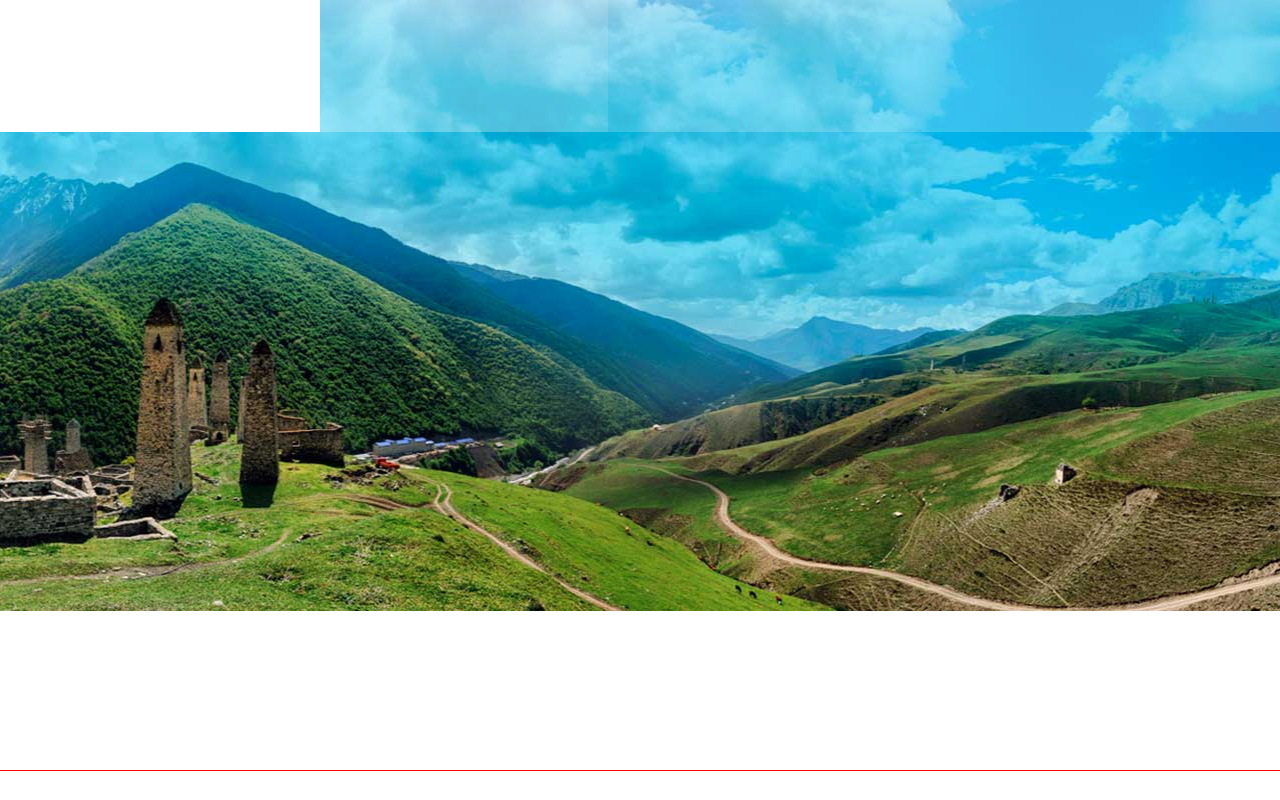
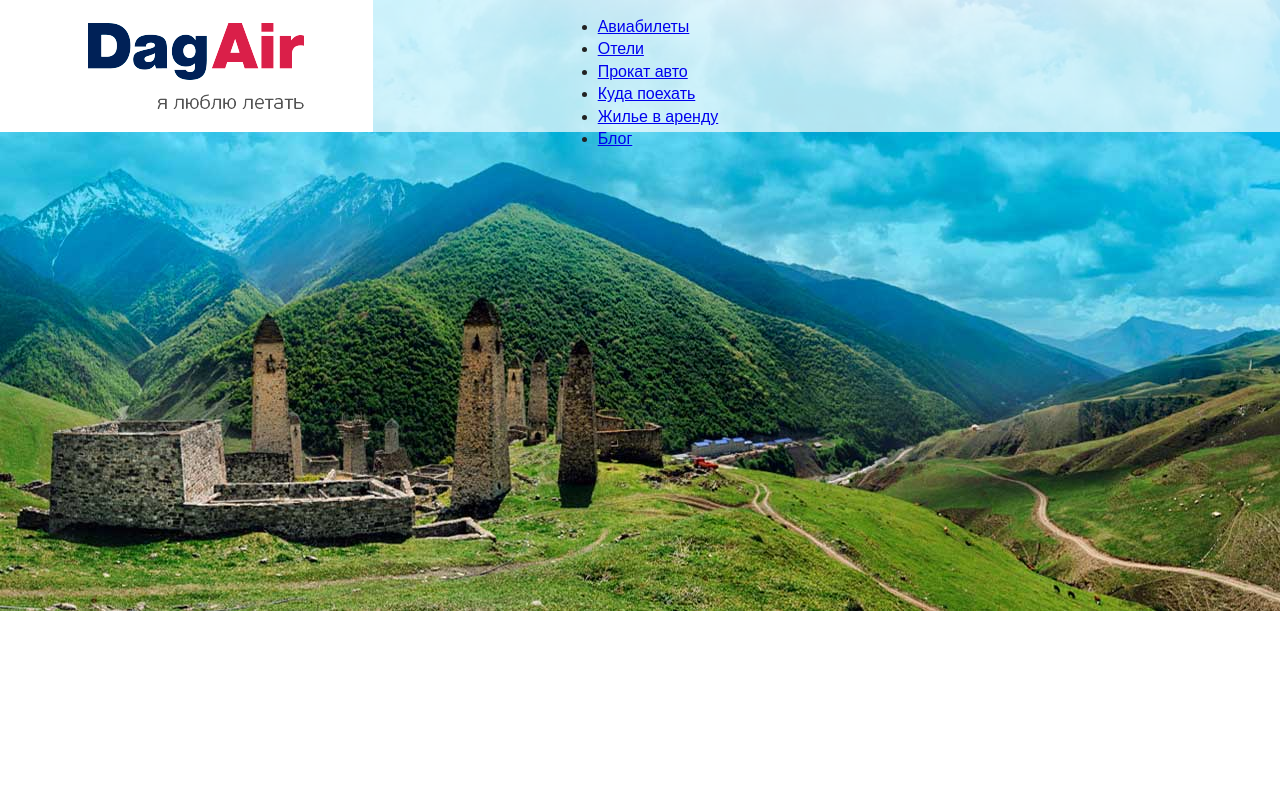
Before and after one commit to TheDonKing/airdag, a PHP site: page / in a window 1280 px wide. Run offline with PHP 8.4, Linux system fonts and the light colour scheme; some libraries are stand-ins or nearby versions.

Commit message:
удаление файлов

```diff
--- a/css/style.css
+++ b/css/style.css
@@ -17,7 +17,7 @@
 @font-face {
   font-family: 'PFBeauSansPro-Regular';
   src: url('font/PFBeauSansPro-Regular/PFBeauSansPro-Regular.eot');
-  src: url('font/PFBeauSansPro-Regular/PFBeauSansPro-Regular.eot?#iefix') format('embedded-opentype'), url('font/PFBeauSansPro-Regular/PFBeauSansPro-Regular.woff') format('woff'), url('font/PFBeauSansPro-Regular/PFBeauSansPro-Regular.ttf') format('truetype'), url('font/PFBeauSansPro-Regular/PFBeauSansPro-Regular.svg#PFBeauSansPro-Bold') format('svg');
+  src: url('font/PFBeauSansPro-Regular/PFBeauSansPro-Regular.eot?#iefix') format('embedded-opentype'), url('font/PFBeauSansPro-Regular/PFBeauSansPro-Regular.woff') format('woff'), url('font/PFBeauSansPro-Regular/PFBeauSansPro-Regular.ttf') format('truetype'), url('font/PFBeauSansPro-Regular/PFBeauSansPro-Regular.svg#PFBeauSansPro-Regular') format('svg');
   font-weight: normal;
   font-style: normal;
 }
@@ -29,9 +29,14 @@
   ---------------------------------------------------*/
 .row {
   width: 1176px;
+  min-width: 980px;
   margin: 0 auto;
   display: block;
   height: auto;
+  overflow: hidden;
+}
+#allBox {
+  min-width: 980px;
   overflow: hidden;
 }
 /*
@@ -42,23 +47,42 @@
   width: 100%;
   outline: 1px solid red;
   margin: 0 auto;
-  background: url("../img/headerbg.jpg") no-repeat top;
+  background: url("../img/headerbg.jpg") no-repeat;
+}
+.header .lineLeft {
+  position: absolute;
+  left: 0;
+  top: 0;
+  width: 373px;
+  height: 132px;
+  background-color: #ffffff;
+  z-index: 1;
 }
 .header .logo {
-  width: 25%;
+  width: 20%;
   height: 132px;
   float: left;
   background-color: #ffffff;
 }
 .header .menu {
-  width: 75%;
+  width: auto;
   height: 132px;
   background-color: rgba(255, 255, 255, 0.7);
-  opacity: 0.3;
-  float: right;
+  margin: 0 auto;
 }
 .header .menu .menuLogo {
   width: 288px;
   height: 132px;
-  background-color: #ffffff;
+  background: #ffffff url("../img/logo.png") no-repeat center;
+  float: left;
+  overflow: hidden;
+  z-index: 2;
+  position: relative;
 }
+.header .menu .menuLink {
+  float: right;
+  width: 57%;
+}
+.header .menu .menuLink ul li a {
+  float: left;
+}
--- a/css/style.less
+++ b/css/style.less
@@ -25,12 +25,10 @@
   src: url('font/PFBeauSansPro-Regular/PFBeauSansPro-Regular.eot?#iefix') format('embedded-opentype'),
   url('font/PFBeauSansPro-Regular/PFBeauSansPro-Regular.woff') format('woff'),
   url('font/PFBeauSansPro-Regular/PFBeauSansPro-Regular.ttf') format('truetype'),
-  url('font/PFBeauSansPro-Regular/PFBeauSansPro-Regular.svg#PFBeauSansPro-Bold') format('svg');
+  url('font/PFBeauSansPro-Regular/PFBeauSansPro-Regular.svg#PFBeauSansPro-Regular') format('svg');
   font-weight: normal;
   font-style: normal;
 }
-
-
 
 
 @import "elements.less";
@@ -38,11 +36,16 @@
 @import "animate.css";
 @color-base: #bb2449 ; // Розовый цвет по умолчанию
 @color-base2: #042656 ; // Синий цвет по умолчанию
+
+//Шрифты по умолчанию
 .font-base-bold(@size){
-  font:@size PF BeauSans Pro-Bold, sans-serif;
+  font:@size PFBeauSansPro-Bold, sans-serif;
 }
 .font-base-regular(@size){
-  font:@size PF BeauSans Pro-Regular, sans-serif;
+  font:@size PFBeauSansPro-Regular, sans-serif;
+}
+.font-base-italic(@size){
+  font:@size PFBeauSansPro-Italic, sans-serif;
 }
 .outline(@color){
   outline: 1px solid @color;
@@ -53,9 +56,14 @@
 }
 .row{
   width: 1176px;
+  min-width: 980px;
   margin: 0 auto;
   display: block;
   height: auto;
+  overflow: hidden;
+}
+#allBox {
+  min-width:980px;
   overflow: hidden;
 }
 /*
@@ -67,28 +75,44 @@
   width:100%;
  .outline(red);
   margin: 0 auto;
-  background: url("../img/headerbg.jpg") no-repeat top;
+  background: url("../img/headerbg.jpg") no-repeat ;
+
+  .lineLeft{
+    position: absolute;
+    left: 0;
+    top: 0;
+    width: 373px;
+    height: 132px;
+    background-color: #ffffff;
+    z-index: 1;
+  }
 
   .logo{
-    width:25%;
+    width:20%;
     height: 132px;
     float: left;
-
     background-color: #ffffff;
   }
   .menu{
-    width:75%;
+    width: auto;
     height: 132px;
     background-color:rgba(255,255,255,0.7);
-    opacity: 0.3;
-    float: right;
-      .menuLogo{
+    margin: 0 auto;
+    .menuLogo{
         width: 288px;
          height: 132px;
-        background-color: #ffffff;
+        background:#ffffff url("../img/logo.png") no-repeat center;
+        float: left;
+        overflow: hidden;
+      z-index: 2;
+      position: relative;
     }
-      .menuLink{
-
+    .menuLink {
+      float: right;
+      width: 57%;
+    }
+      .menuLink ul li a{
+        float: left;
     }
   }
 }
--- a/index.php
+++ b/index.php
@@ -11,7 +11,6 @@
         <meta name="robots" content="all"/>
         <meta name="description" content="Airdag">
         <title>Airdag</title>
-        <meta name="viewport" content="width=device-width, initial-scale=1"/>
         <meta name='yandex-verification' content='6c33212f4dc14e06' />
 
         <link rel="apple-touch-icon" href="apple-touch-icon.png">
@@ -43,19 +42,28 @@
         <![endif]-->
 
         <!-- Add your site or application content here -->
-
-        <div class="header">
-            <div class="logo">
-
-            </div>
+<div id="allBox">
+    <div class="header">
             <div class="menu">
-                <div class="menuLogo">
-
+                <div class="lineLeft">
                 </div>
-
+                <div class="row">
+                    <div class="menuLogo">
+                </div>
+                <div class="menuLink">
+                    <ul>
+                        <li><a href="#">Авиабилеты</a></li>
+                        <li><a href="#">Отели</a></li>
+                        <li><a href="#">Прокат авто</a></li>
+                        <li><a href="#">Куда поехать</a></li>
+                        <li><a href="#">Жилье в аренду</a></li>
+                        <li><a href="#">Блог</a></li>
+                    </ul>
+                </div>
+                </div>
             </div>
         </div>
-
+</div>
         <script src="https://ajax.googleapis.com/ajax/libs/jquery/1.11.3/jquery.min.js"></script>
         <script>window.jQuery || document.write('<script src="js/vendor/jquery-1.11.3.min.js"><\/script>')</script>
         <script src="js/plugins.js"></script>
```
Also changed, not shown: css/font/PFBeauSansPro-Regular/PFBeauSansPro-Regular.woff2 (deleted).
